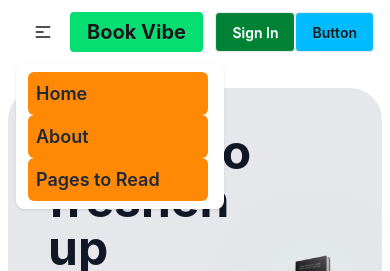
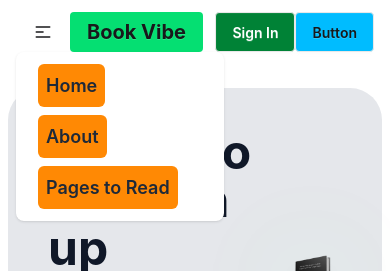
Before and after one commit to MShakilislam/book-Vibe-Resources, a React (Vite) app: page / in a window 390 px wide. Both pictures are taken after a click on the button 43 px from the left and 32 px from the top of the page. Shown: the top 271 px of the page. Built offline with nearby package versions, Linux system fonts and the light colour scheme.

Commit message:
nav responsib

```diff
--- a/src/components/Header/NavBar.jsx
+++ b/src/components/Header/NavBar.jsx
@@ -17,10 +17,12 @@ const NavBar = () => {
                     </div>
                     <ul
                         tabIndex={-1}
-                        className="menu menu-sm dropdown-content bg-base-100 rounded-box z-1 mt-3 w-52 p-2 shadow">
-                        {
-                            link
-                        }
+                        className="">
+                        <li className='bg-base-100 menu menu-sm dropdown-content  rounded-box z-1 mb-3 w-52 p-2 shadow'>
+                            {
+                                link
+                            }
+                        </li>
                     </ul>
                 </div>
                 <a className="btn bg-green-400 btn-ghost font-bold text-xl">Book Vibe</a>
```
Also changed, not shown: 1 other file (tests, documents, lock files or other folders).
